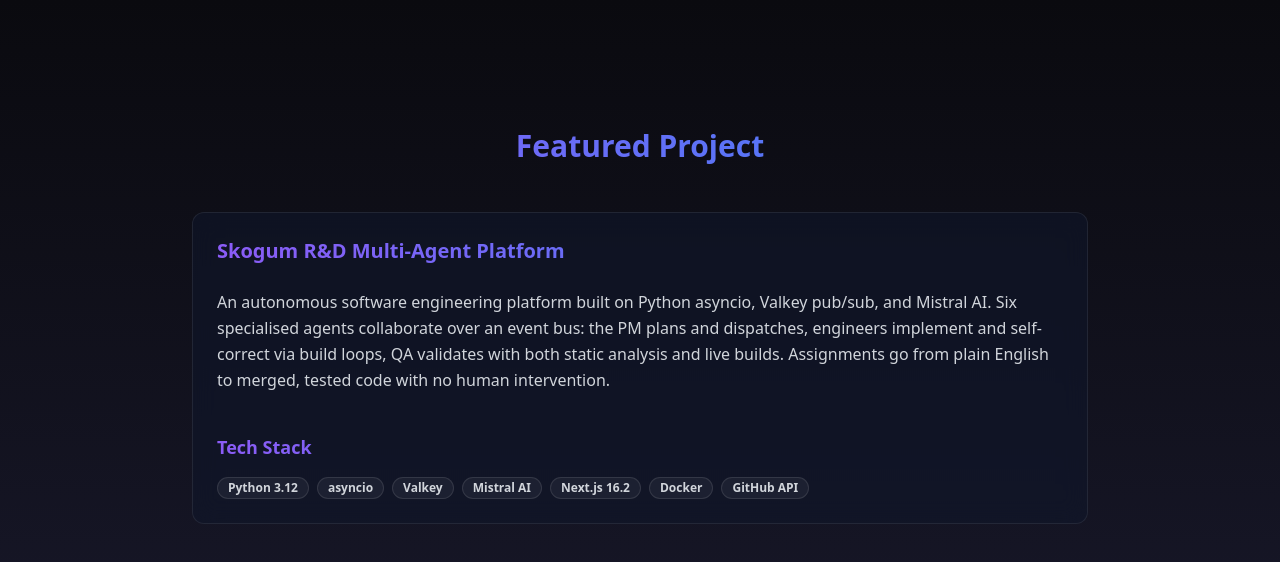
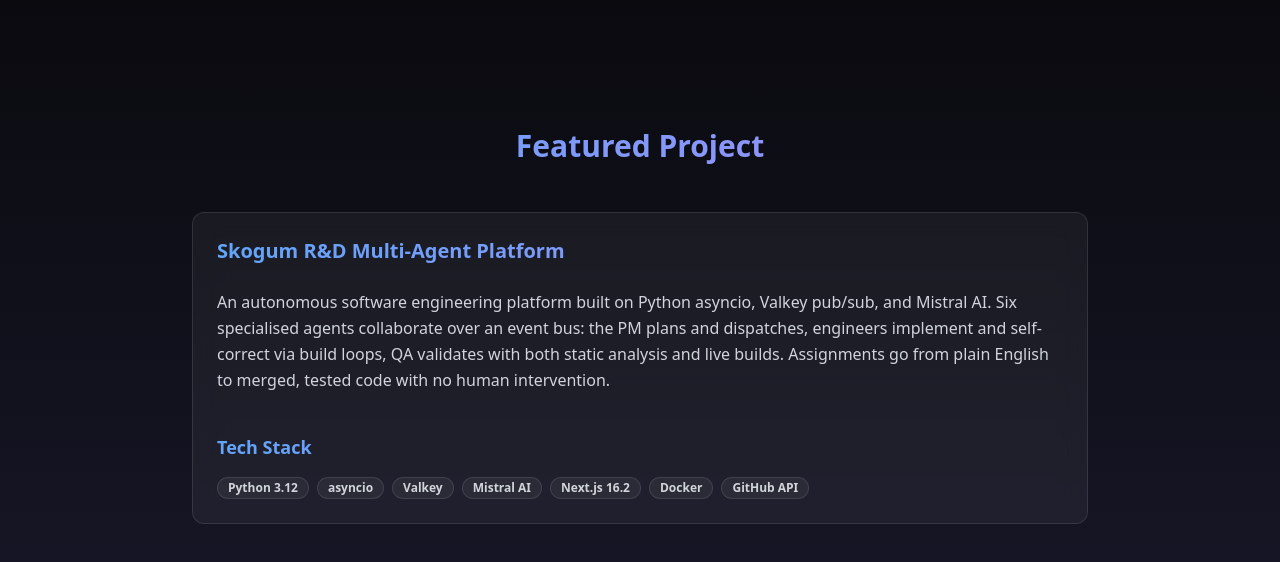
Before and after one commit to Skogum-R-D/simen-portfolio, a Next.js app: page / in a window 1280 px wide. Shown: the top 562 px of the page. Built offline with nearby package versions, Linux system fonts and the light colour scheme.

Commit message:
Add global CSS styles

```diff
--- a/app/globals.css
+++ b/app/globals.css
@@ -3,61 +3,28 @@
 @tailwind utilities;
 
 :root {
-  --background: 222 47% 5%;
-  --foreground: 210 40% 98%;
-  --card: 222 47% 5%;
-  --card-foreground: 210 40% 98%;
-  --popover: 222 47% 5%;
-  --popover-foreground: 210 40% 98%;
-  --primary: 210 40% 98%;
-  --primary-foreground: 222 47% 5%;
-  --secondary: 215 27.9% 16.9%;
-  --secondary-foreground: 210 40% 98%;
-  --muted: 215 27.9% 16.9%;
-  --muted-foreground: 217.9 10.6% 64.9%;
-  --accent: 215 27.9% 16.9%;
-  --accent-foreground: 210 40% 98%;
-  --destructive: 0 72.2% 50.6%;
-  --destructive-foreground: 210 40% 98%;
-  --border: 215 27.9% 16.9%;
-  --input: 215 27.9% 16.9%;
-  --ring: 210 40% 98%;
-  --radius: 0.5rem;
+  --background: #0a0a0f;
+  --foreground: #ededed;
 }
 
-.dark {
-  --background: 222 47% 5%;
-  --foreground: 210 40% 98%;
-  --card: 222 47% 5%;
-  --card-foreground: 210 40% 98%;
-  --popover: 222 47% 5%;
-  --popover-foreground: 210 40% 98%;
-  --primary: 210 40% 98%;
-  --primary-foreground: 222 47% 5%;
-  --secondary: 215 27.9% 16.9%;
-  --secondary-foreground: 210 40% 98%;
-  --muted: 215 27.9% 16.9%;
-  --muted-foreground: 217.9 10.6% 64.9%;
-  --accent: 215 27.9% 16.9%;
-  --accent-foreground: 210 40% 98%;
-  --destructive: 0 72.2% 50.6%;
-  --destructive-foreground: 210 40% 98%;
-  --border: 215 27.9% 16.9%;
-  --input: 215 27.9% 16.9%;
-  --ring: 210 40% 98%;
-  --radius: 0.5rem;
+body {
+  color: var(--foreground);
+  background: var(--background);
+  font-family: system-ui, -apple-system, sans-serif;
 }
 
+@layer utilities {
   .glassmorphism {
-  background: rgba(15, 23, 42, 0.6);
+    background: rgba(255, 255, 255, 0.05);
     backdrop-filter: blur(12px);
     -webkit-backdrop-filter: blur(12px);
-  border: 1px solid rgba(255, 255, 255, 0.08);
+    border: 1px solid rgba(255, 255, 255, 0.1);
   }
 
   .gradient-text {
-  background: linear-gradient(90deg, #8b5cf6, #3b82f6);
+    background: linear-gradient(135deg, #60a5fa, #a78bfa);
     -webkit-background-clip: text;
     -webkit-text-fill-color: transparent;
     background-clip: text;
   }
+}
```
Lines whose indentation alone changed are shown as unchanged.
